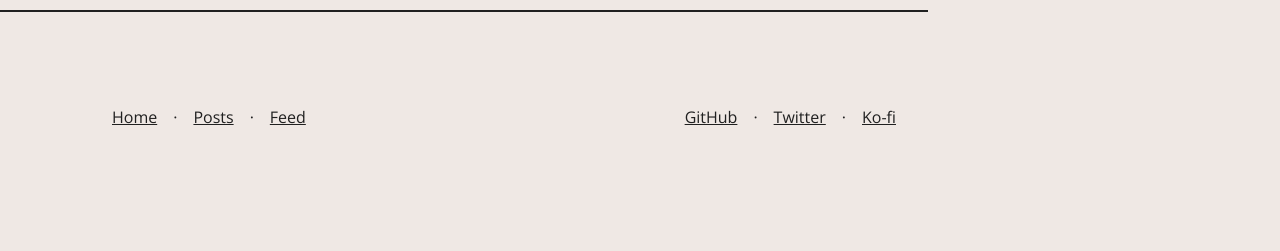
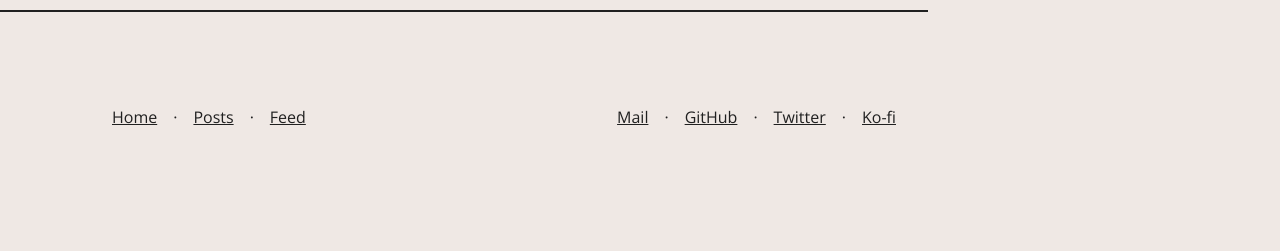
Before and after one commit to eritbh/eritbh.github.io, a Jekyll site: the page built from index.md, in a window 1280 px wide. Shown: the part 1141-1392 px from the top of the page. Built offline with Jekyll 4.4.1, drawn with Linux system fonts in a browser that asks for light colours.

Commit message:
Add email link

```diff
--- a/_config.yml
+++ b/_config.yml
@@ -2,6 +2,8 @@ title: Hi I'm Erin
 description: Things too long or boring for Twitter
 author: eritbh
 footer_links:
+- name: Mail
+  url: mailto:hello@eritbh.me
 - name: GitHub
   url: https://github.com/eritbh
 - name: Twitter
```
